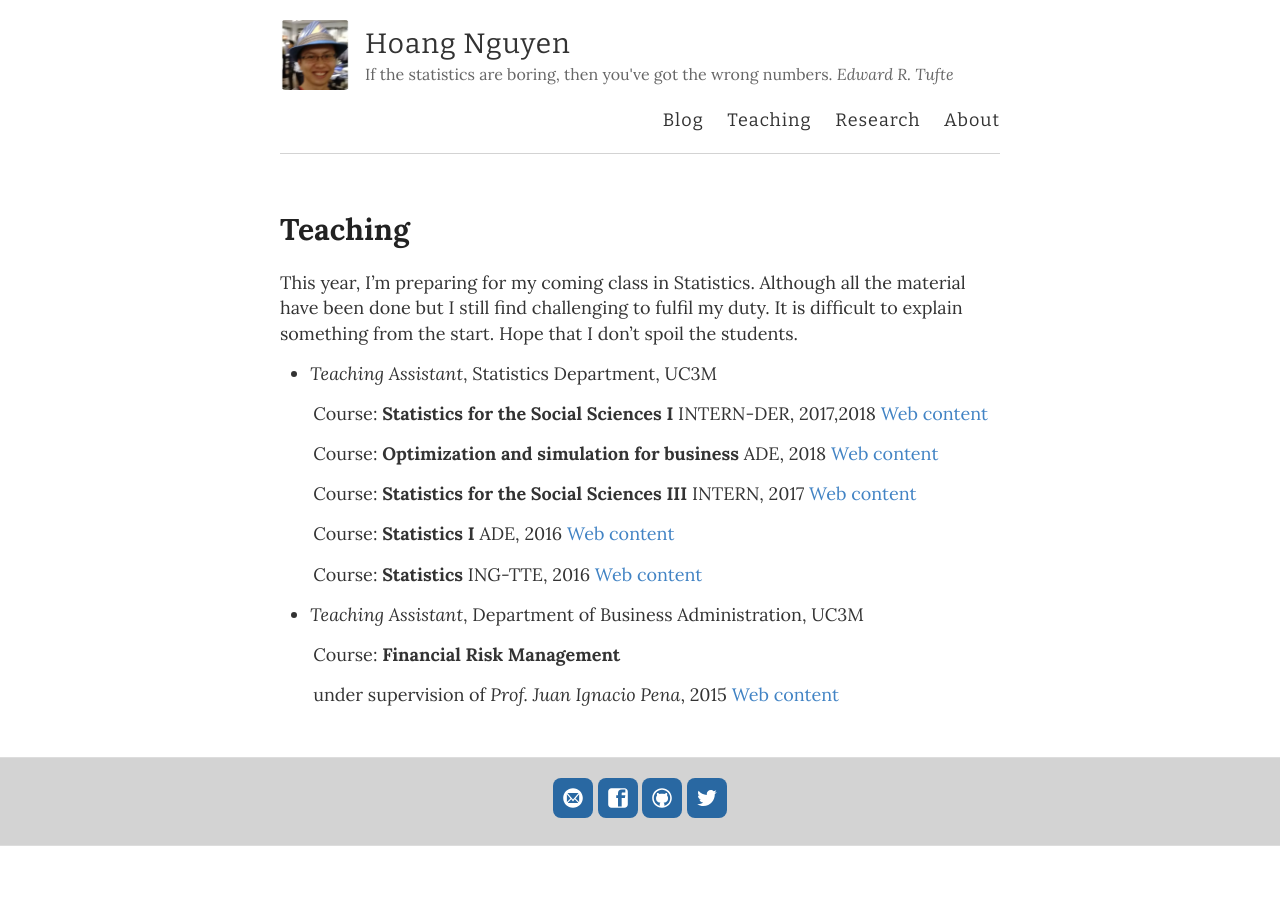
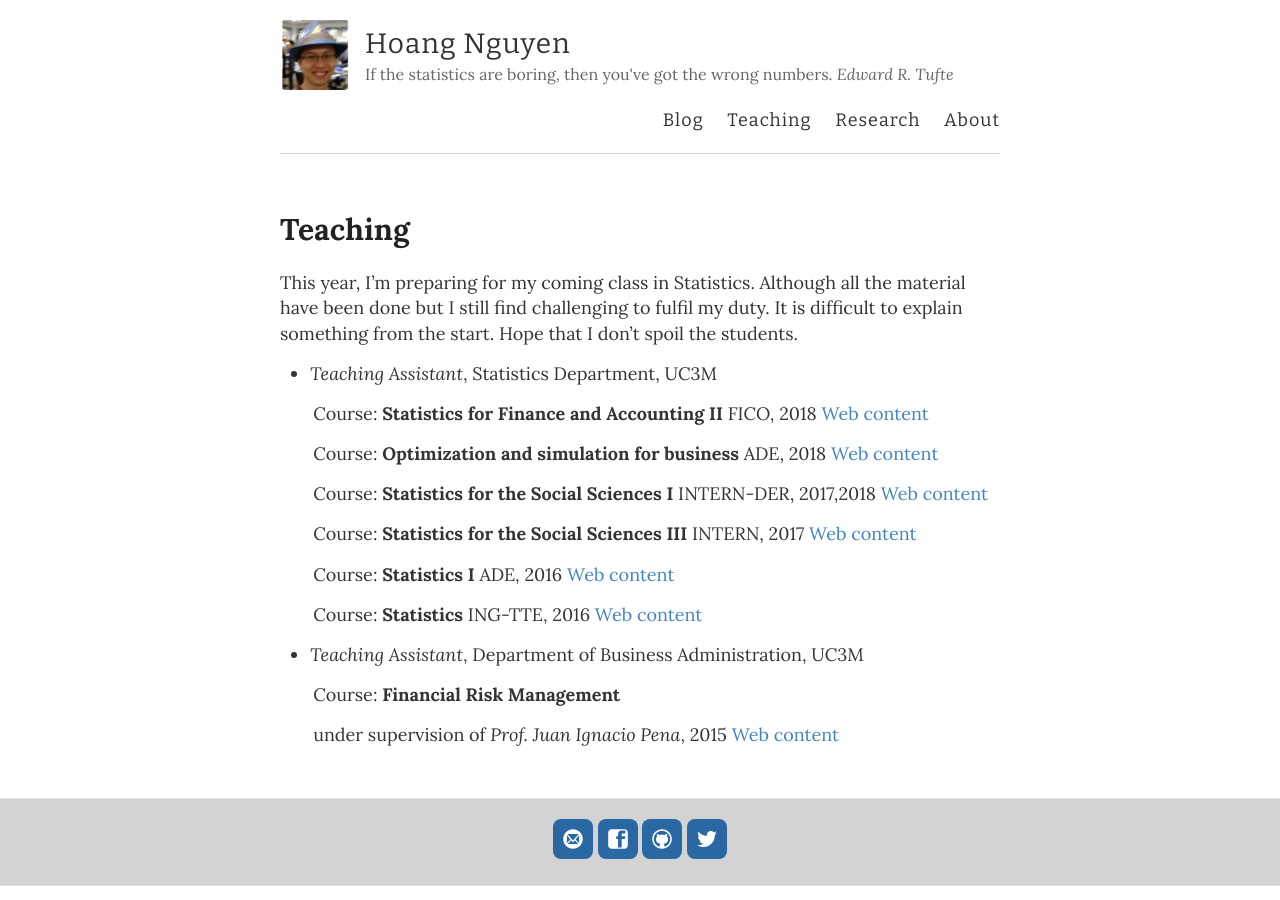
Before and after one commit to hoanguc3m/hoanguc3m.github.io, a Jekyll site: the page built from teaching.md, in a window 1280 px wide. Built offline with Jekyll 4.4.1, drawn with Linux system fonts in a browser that asks for light colours; nearby versions of some CDN libraries.

Commit message:
change teaching

```diff
--- a/teaching.md
+++ b/teaching.md
@@ -9,10 +9,11 @@ It is difficult to explain something from the start. Hope that I don't spoil the
 
 * *Teaching Assistant*, Statistics Department, UC3M
 
-&nbsp;&nbsp;&nbsp;&nbsp;&nbsp;&nbsp;  Course: **Statistics for the Social Sciences I** INTERN-DER, 2017,2018 [Web content](http://halweb.uc3m.es/esp/Personal/personas/mwiper/docencia/English/Socsci/apuntes2.html)
+&nbsp;&nbsp;&nbsp;&nbsp;&nbsp;&nbsp;  Course: **Statistics for Finance and Accounting II** FICO, 2018 [Web content](https://aplicaciones.uc3m.es/cpa/generaFicha?est=201&asig=13749&idioma=2&anio=2018)
 
 &nbsp;&nbsp;&nbsp;&nbsp;&nbsp;&nbsp;  Course: **Optimization and simulation for business** ADE, 2018 [Web content](https://aplicaciones.uc3m.es/cpa/generaFicha?est=204&asig=13184&idioma=2&anio=2017)
 
+&nbsp;&nbsp;&nbsp;&nbsp;&nbsp;&nbsp;  Course: **Statistics for the Social Sciences I** INTERN-DER, 2017,2018 [Web content](http://halweb.uc3m.es/esp/Personal/personas/mwiper/docencia/English/Socsci/apuntes2.html)
 
 &nbsp;&nbsp;&nbsp;&nbsp;&nbsp;&nbsp;  Course: **Statistics for the Social Sciences III** INTERN, 2017 [Web content](http://www3.uc3m.es/reina/Fichas/Idioma_2/320.16630.html)
 
```
